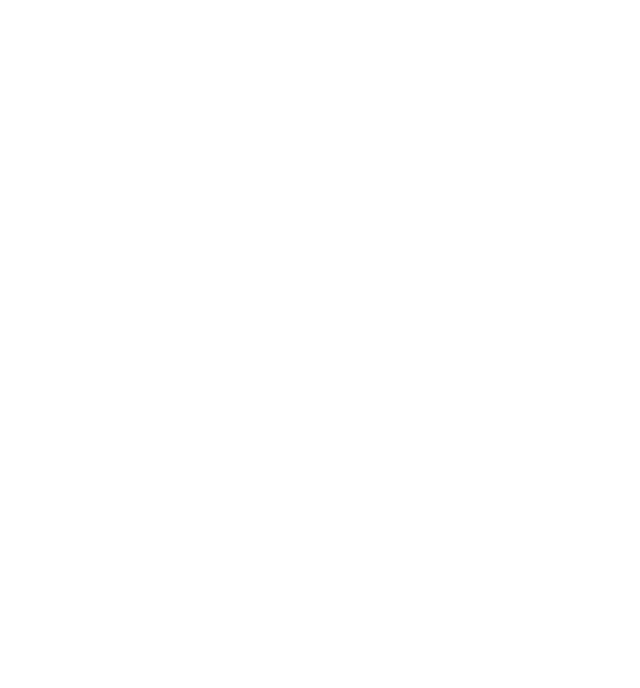
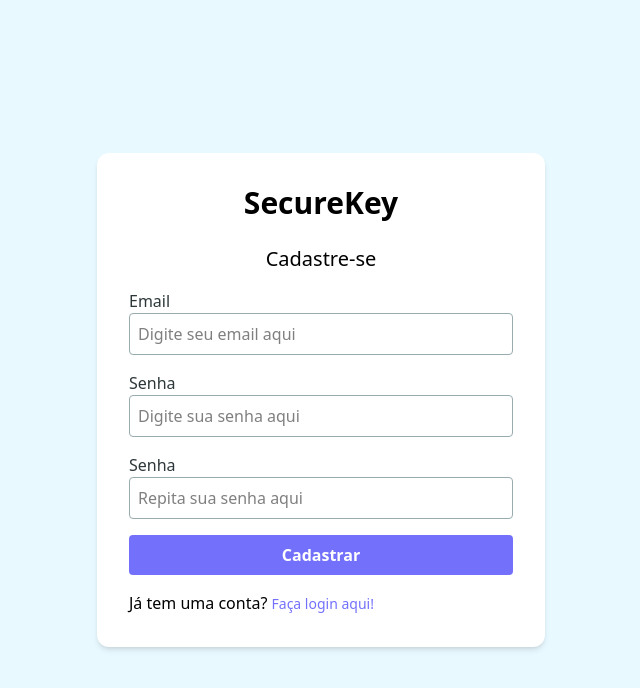
Before and after one commit to GustavoBertuzzi/Securekey, a React (Vite) app in the folder securekey/frontend/: page /cadastro in a window 1280 px wide. Shown: the top 688 px of the page, without its empty margins (319-959 px from the left). Built offline with nearby package versions, Linux system fonts and the light colour scheme.

Commit message:
página de cadastro

```diff
--- a/securekey/frontend/src/pages/Cadastro.jsx
+++ b/securekey/frontend/src/pages/Cadastro.jsx
@@ -1,8 +1,70 @@
+import { Link } from 'react-router-dom'
+import { useState, useEffect } from 'react';
+import InputLabel from '../components/InputLabel'
+import Button from '../components/Button';
+import '../index.css';
 
 export default function Cadastro() {
+    useEffect(() => {
+        document.title = 'Cadastro | SecureKey';
+      }, []);
+
+      const [email, setEmail] = useState('');
+      const [senha, setSenha] = useState('');
+      const [senhaCopia, setSenhaCopia] = useState('');
 
     return (
-        <>
-        </>
+        <main className="min-h-screen flex flex-col md:flex-row bg-azure-web">
+
+                <div className="flex flex-1 items-center justify-center p-6">
+                <div className="w-full max-w-md bg-white rounded-xl shadow-md p-8">
+                    <h1 className="text-3xl font-bold text-center text-black mb-6">SecureKey</h1>
+                    <h2 className="text-xl text-center text-black mb-4">Cadastre-se</h2>
+                    <form className="flex flex-col space-y-4">
+
+                    <InputLabel
+                        labelText='Email'
+                        name='email'
+                        id='input-email'
+                        autoComplete='email'
+                        value={email}
+                        onChange={e => setEmail(e.target.value)}
+                        required={true}
+                        placeholder='Digite seu email aqui'
+                    />
+
+                    <InputLabel
+                        labelText='Senha'
+                        name='senha'
+                        id='nova-senha'
+                        autoComplete='senha'
+                        value={senha}
+                        onChange={e => setSenha(e.target.value)}
+                        required={true}
+                        placeholder="Digite sua senha aqui"
+                    />
+
+                    <InputLabel
+                        labelText='Senha'
+                        name='senha'
+                        id='confirmar-nova-senha'
+                        autoComplete='senha'
+                        value={senhaCopia}
+                        onChange={e => setSenhaCopia(e.target.value)}
+                        required={true}
+                        placeholder="Repita sua senha aqui"
+                    />
+
+                    <Button
+                        type='submit'
+                        text='Cadastrar'
+                    />
+
+                    <p>Já tem uma conta? <Link to="/" className="text-sm text-medium-slate-blue hover:underline text-center" >Faça login aqui!</Link></p>
+
+                    </form>
+                </div>
+                </div>
+            </main>
     )
 }
```
